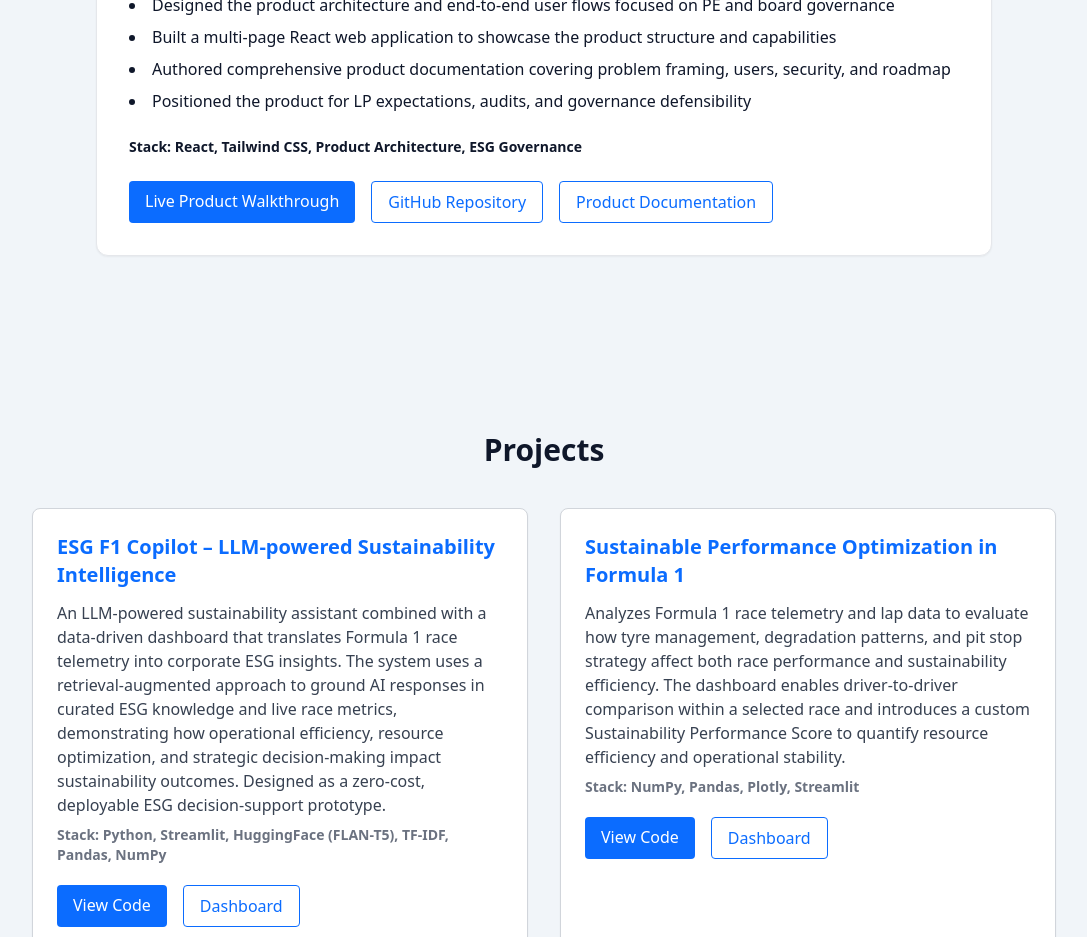
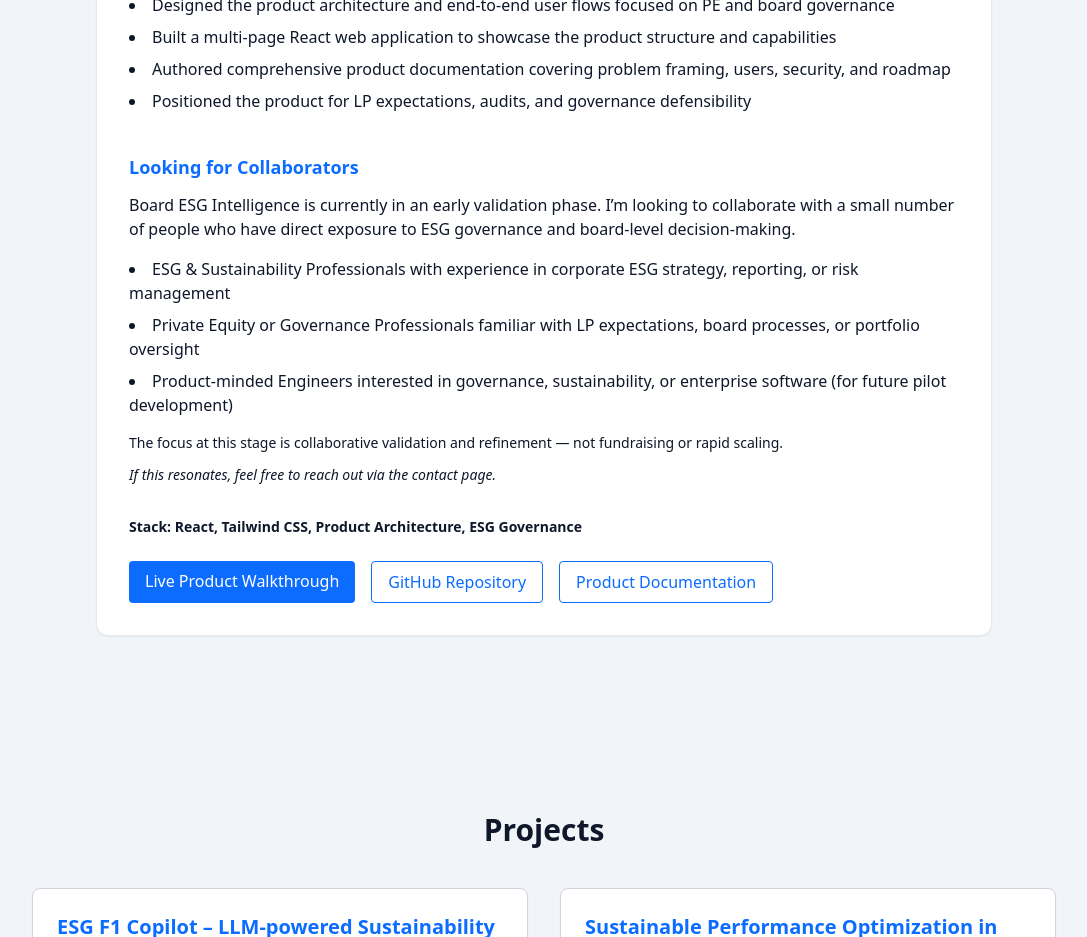
Before and after one commit to shashank-dj/Portfolio, a React (Vite) app: page / in a window 1280 px wide. Shown: the part 1180-2117 px from the top of the page, without its empty margins (96-1183 px from the left). Built offline with nearby package versions, Linux system fonts and the light colour scheme.

Commit message:
Update ProductVenture.jsx

```diff
--- a/src/components/ProductVenture.jsx
+++ b/src/components/ProductVenture.jsx
@@ -21,14 +21,15 @@ export default function ProductVenture() {
 
           {/* DESCRIPTION */}
           <p className="text-textsub mt-6 leading-relaxed">
-            Board ESG Intelligence is a governance-focused ESG decision intelligence
-            platform designed for Private Equity firms and Boards of Directors.
-            The product creates a system of record for board-level ESG decisions,
-            enabling defensible evidence for Limited Partner (LP) reviews,
-            regulatory scrutiny, and exit due diligence.
+            Board ESG Intelligence is a governance-focused ESG decision
+            intelligence platform designed for Private Equity firms and
+            Boards of Directors. The product creates a system of record
+            for board-level ESG decisions, enabling defensible evidence
+            for Limited Partner (LP) reviews, regulatory scrutiny, and
+            exit due diligence.
           </p>
 
-          {/* WHAT I DID */}
+          {/* WHAT I BUILT */}
           <div className="mt-8">
             <h4 className="text-lg font-semibold text-primary mb-3">
               What I built & led
@@ -36,20 +37,20 @@ export default function ProductVenture() {
 
             <ul className="list-disc list-inside text-textsub space-y-2">
               <li>
-                Identified a governance gap in how ESG decisions are documented
-                at board level
+                Identified a governance gap in how ESG decisions are
+                documented at board level
               </li>
               <li>
-                Designed the product architecture and end-to-end user flows
-                focused on PE and board governance
+                Designed the product architecture and end-to-end user
+                flows focused on PE and board governance
               </li>
               <li>
-                Built a multi-page React web application to showcase the product
-                structure and capabilities
+                Built a multi-page React web application to showcase the
+                product structure and capabilities
               </li>
               <li>
-                Authored comprehensive product documentation covering problem
-                framing, users, security, and roadmap
+                Authored comprehensive product documentation covering
+                problem framing, users, security, and roadmap
               </li>
               <li>
                 Positioned the product for LP expectations, audits, and
@@ -58,8 +59,55 @@ export default function ProductVenture() {
             </ul>
           </div>
 
+          {/* COLLABORATORS */}
+          <div className="mt-10">
+            <h4 className="text-lg font-semibold text-primary mb-3">
+              Looking for Collaborators
+            </h4>
+
+            <p className="text-textsub mb-4">
+              Board ESG Intelligence is currently in an early validation
+              phase. I’m looking to collaborate with a small number of
+              people who have direct exposure to ESG governance and
+              board-level decision-making.
+            </p>
+
+            <ul className="list-disc list-inside text-textsub space-y-2">
+              <li>
+                <span className="font-medium text-textmain">
+                  ESG & Sustainability Professionals
+                </span>{" "}
+                with experience in corporate ESG strategy, reporting,
+                or risk management
+              </li>
+              <li>
+                <span className="font-medium text-textmain">
+                  Private Equity or Governance Professionals
+                </span>{" "}
+                familiar with LP expectations, board processes, or
+                portfolio oversight
+              </li>
+              <li>
+                <span className="font-medium text-textmain">
+                  Product-minded Engineers
+                </span>{" "}
+                interested in governance, sustainability, or enterprise
+                software (for future pilot development)
+              </li>
+            </ul>
+
+            <p className="text-textsub mt-4 text-sm">
+              The focus at this stage is collaborative validation and
+              refinement — not fundraising or rapid scaling.
+            </p>
+
+            <p className="text-textsub mt-3 text-sm italic">
+              If this resonates, feel free to reach out via the contact page.
+            </p>
+          </div>
+
           {/* STACK */}
-          <p className="text-sm text-textsub mt-6 font-semibold">
+          <p className="text-sm text-textsub mt-8 font-semibold">
             Stack: React, Tailwind CSS, Product Architecture, ESG Governance
           </p>
 
@@ -75,7 +123,7 @@ export default function ProductVenture() {
             </a>
 
             <a
-              href="https://github.com/shashank-dj/board-esg-intelligence"
+              href="https://github.com/your-username/board-esg-intelligence"
               target="_blank"
               rel="noopener noreferrer"
               className="px-4 py-2 border border-primary text-primary rounded hover:bg-primary hover:text-white transition"
```
